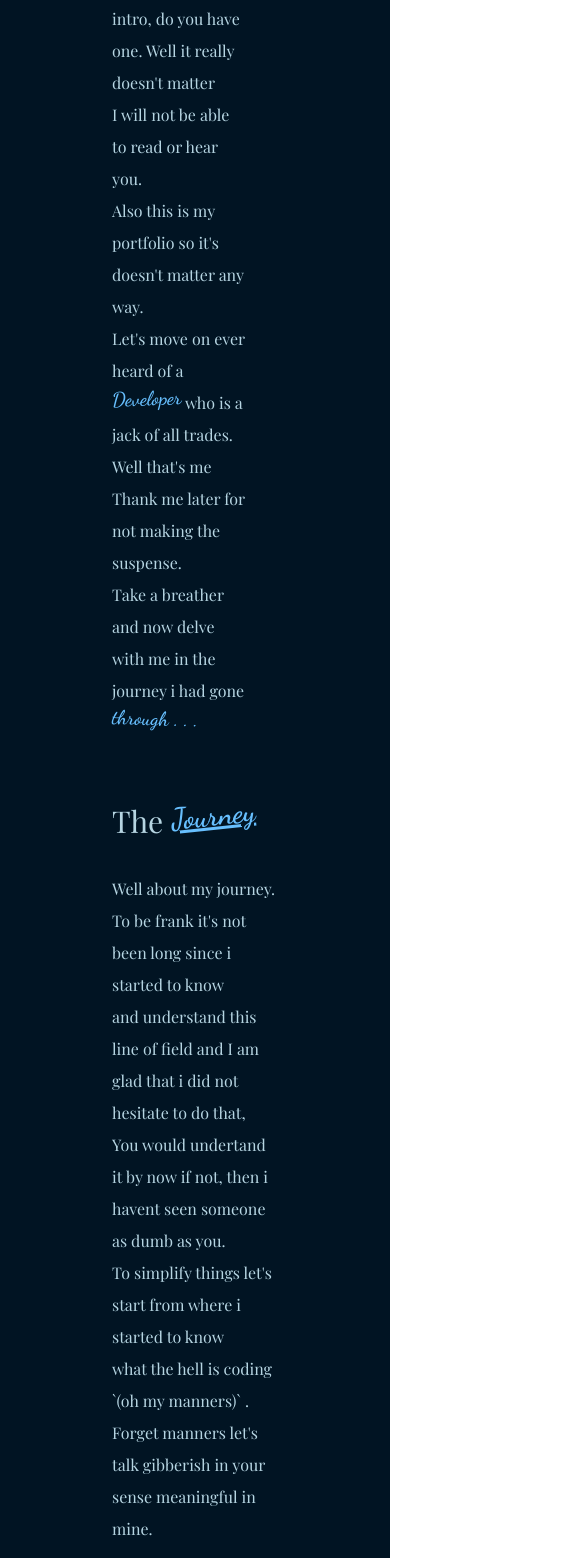
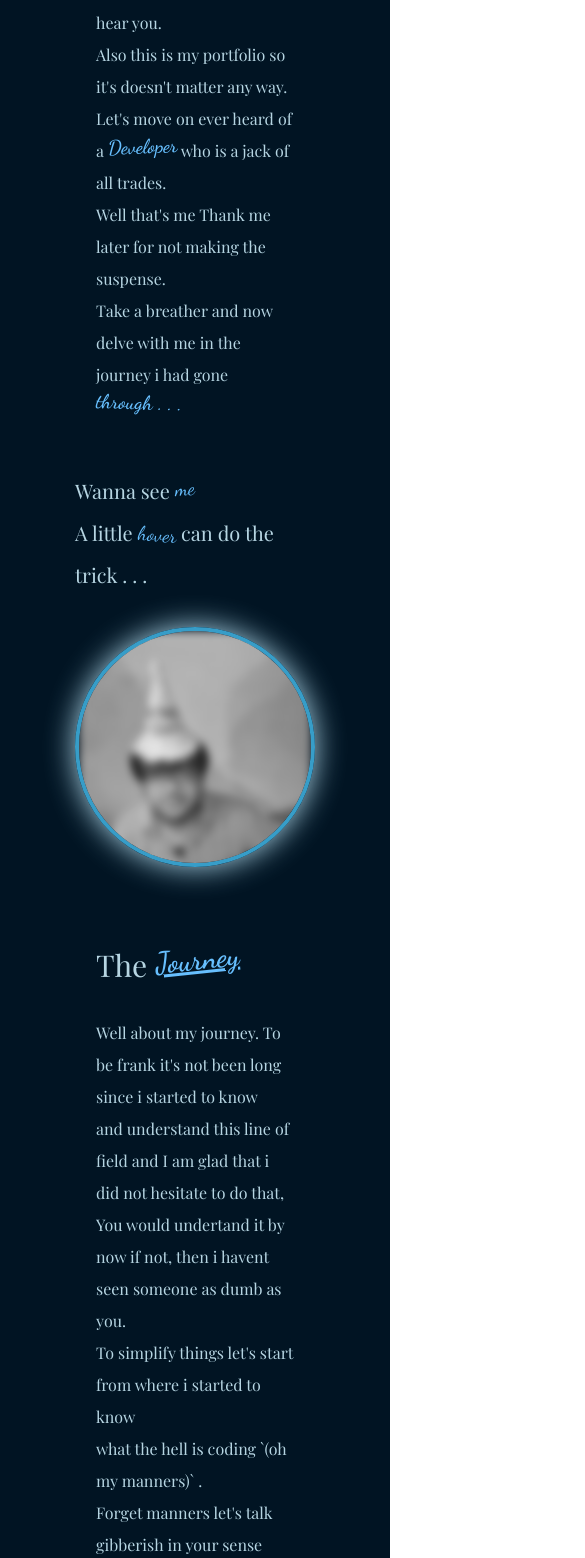
Before and after one commit to unexperiencedone/my_portfolio, a Next.js app: page /about in a window 390 px wide. Shown: the part 439-1997 px from the top of the page, 585 px wide, since content can reach past the window. Built offline with nearby package versions, Linux system fonts and the light colour scheme.

Commit message:
added the about page and made the site responsive for big screens

```diff
--- a/app/about/page.tsx
+++ b/app/about/page.tsx
@@ -1,6 +1,7 @@
 "use client";
 import NavBar from "@/components/NavBar";
 import { Playfair_Display, Dancing_Script } from "next/font/google";
+import Image from "next/image";
 
 export const playfair = Playfair_Display({
   subsets: ["latin"],
@@ -14,14 +15,14 @@ export const ds = Dancing_Script({
 
 export default function About() {
   return (
-    <>
+    <div className="min-h-screen items-center">
       <NavBar></NavBar>
       <main className="flex flex-col justify-around bg-deep-space-blue-950 min-h-screen p-20 ">
         <div
           id="who_Am_i"
-          className={`min-h-max flex text-steel-blue-200 ${playfair.className} p-8 leading-loose cursor-pointer`}
+          className={`min-h-max flex flex-col lg:flex-row items-center lg:items-start justify-between gap-12 lg:gap-20 px-4 md:px-12 lg:px-20 py-10 text-steel-blue-200 ${playfair.className} p-8 leading-loose cursor-pointer w-full max-w-7xl mx-auto`}
         >
-          <div id="text1">
+          <div id="text1" className="flex-1 max-w-2xl">
             <h1 className={`text-3xl`}>
               This is{" "}
               <span
@@ -65,15 +66,22 @@ export default function About() {
               </span>
             </p>
           </div>
-          <div id = 'graphics' className="text-xl translate-x-72 flex justify-end min-h-min flex-row">
+          <div id = 'graphics' className="text-xl flex justify-start min-h-min flex-col flex-1 items-center lg:items-end gap-8 lg:gap-14">
+            <div className="leading-loose">
             <h3>Wanna see <span className={`inline-block relative text-yale-blue-300 ${ds.className} hover:[text-shadow:var(--shadow-glow)] -rotate-5 hover:rotate-0 transition-all -translate-y-1 `}>me</span> <br />
              A little <span className={`inline-block relative text-yale-blue-300 ${ds.className} hover:[text-shadow:var(--shadow-glow)] transition-all rotate-5 hover:rotate-0`}>hover</span> can do the trick . . .</h3>
+            </div>
+             <div className=" relative w-60 h-60 lg:w-72 lg:h-72  border-cerulean-500 border-4 rounded-full overflow-hidden shadow-[0_0_30px_#afd8e9] hover:shadow-[0_0_40px_#ebf5fa]
+             ">
+             <Image src = '/myimage.jpeg' alt = "I am the one who's portfolio this is . . ." width={500} height={600} className="object-cover -top-12 transition-all duration-500 grayscale blur-xs hover:blur-none  "/>
+             </div>
           </div>
         </div>
-        <div
-          className={`min-h-max text-steel-blue-200 ${playfair.className} p-8 leading-loose cursor-pointer`}
+        <div id = "journey"
+          className={`min-h-max flex flex-col lg:flex-row items-center lg:items-start justify-between gap-12 lg:gap-20 px-4 md:px-12 lg:px-20 py-10 text-steel-blue-200 ${playfair.className} p-8 leading-loose cursor-pointer w-full max-w-7xl mx-auto`}
         >
-          <h1 className="text-3xl">
+            <div>
+                <h1 className="text-3xl">
             The{" "}
             <span
               className={`inline-block font-bold relative  transition-all -top-2 -rotate-6 hover:rotate-0 hover:[text-shadow:var(--shadow-glow)] text-yale-blue-300 ${ds.className} underline`}
@@ -94,8 +102,10 @@ export default function About() {
             Forget manners let's talk gibberish in your sense meaningful in
             mine. <br />
           </p>
+            </div>
+
         </div>
       </main>
-    </>
+    </div>
   );
 }
```
Also changed, not shown: public/myimage.jpeg (added).
